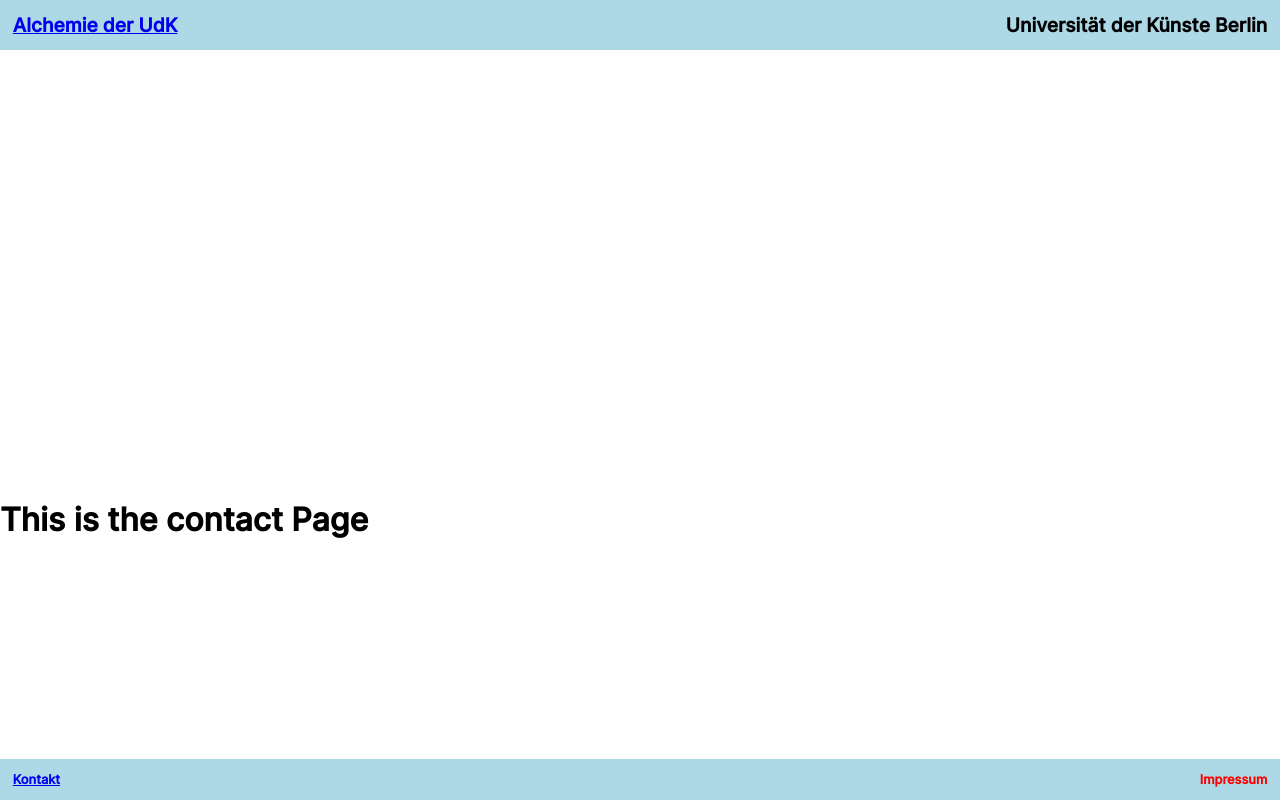
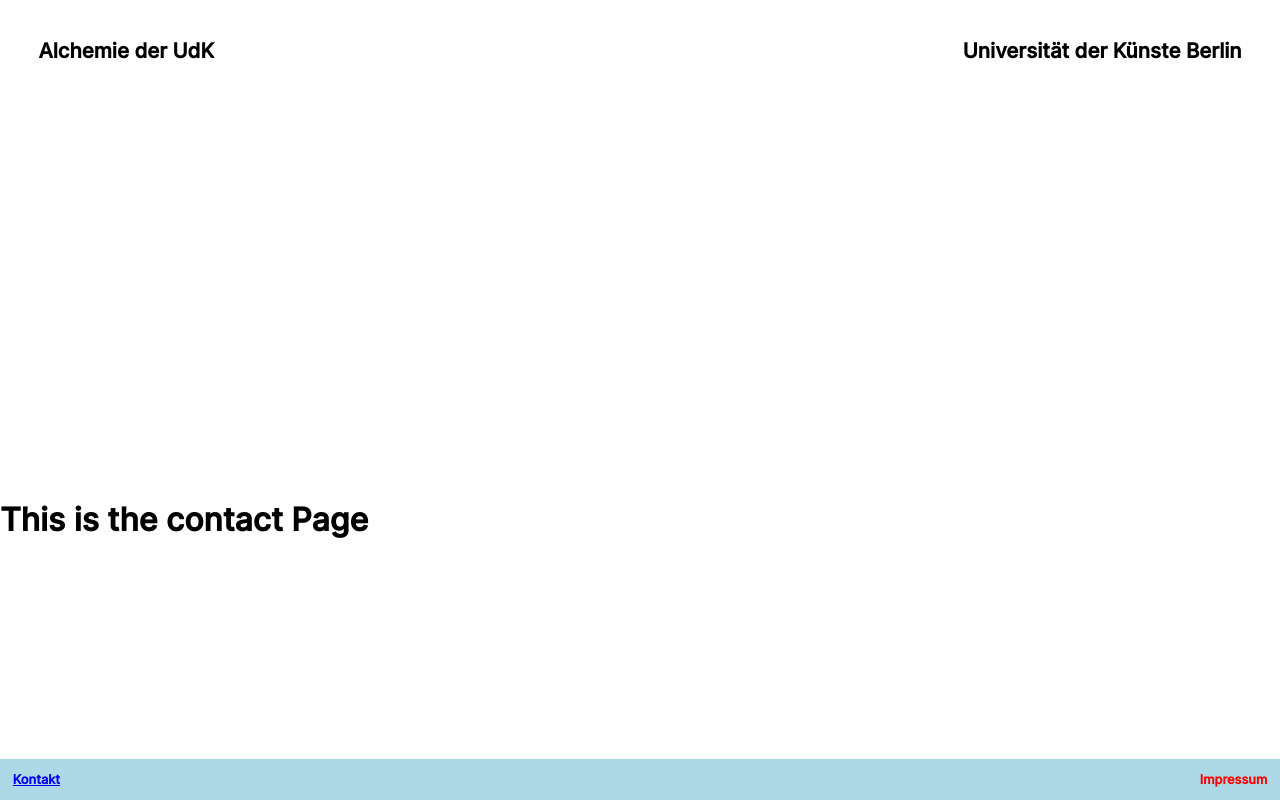
Before and after one commit to udk-berlin/alchemie, a React (Create React App) app: page /contact in a window 1280 px wide. Built offline with nearby package versions, Linux system fonts and the light colour scheme.

Commit message:
removed webkit appearance

```diff
--- a/src/Components/Header.js
+++ b/src/Components/Header.js
@@ -1,5 +1,4 @@
 import "../Styles/Header.scss"
-import "../App.scss";
 import { BrowserRouter as Router, Routes, Route, Link } from "react-router-dom";
 
 import React from "react";
--- a/src/Styles/Header.scss
+++ b/src/Styles/Header.scss
@@ -1,16 +1,24 @@
 .header {
     width: 100vw;
-    background-color: lightblue;
-    font-size: clamp(8px, 0.75vw, 50px);
+    background-color: white;
+    font-size: clamp(6px, 0.8vw, 50px);
     display: flex;
     align-items: center;
     justify-content: space-between;
     position: fixed;
-    padding: 1vw;
+    padding: 3vw;
     box-sizing: border-box;
     overflow: hidden;
     top: 0;
+    color: black;
     h1 {
       margin: 0
     }
+
+    a:any-link {
+      color: black;
+      text-decoration-color: black;
+      text-decoration: none;
+    }
+
 }
--- a/src/index.css
+++ b/src/index.css
@@ -3,6 +3,7 @@ body {
   -webkit-font-smoothing: antialiased;
   -moz-osx-font-smoothing: grayscale;
   font-family: Inter;
+  appearance: none;
 }
 
 code {
```
